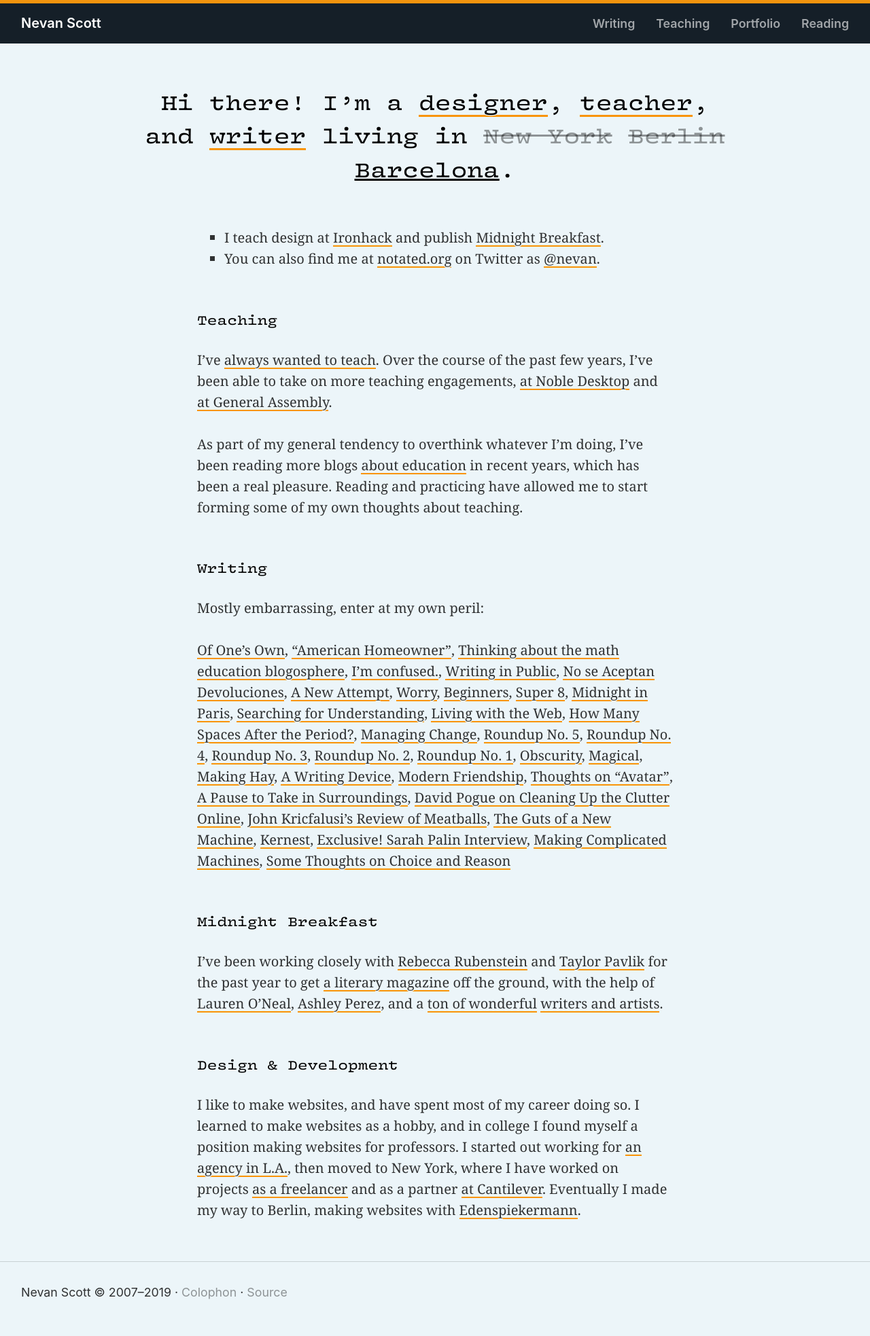
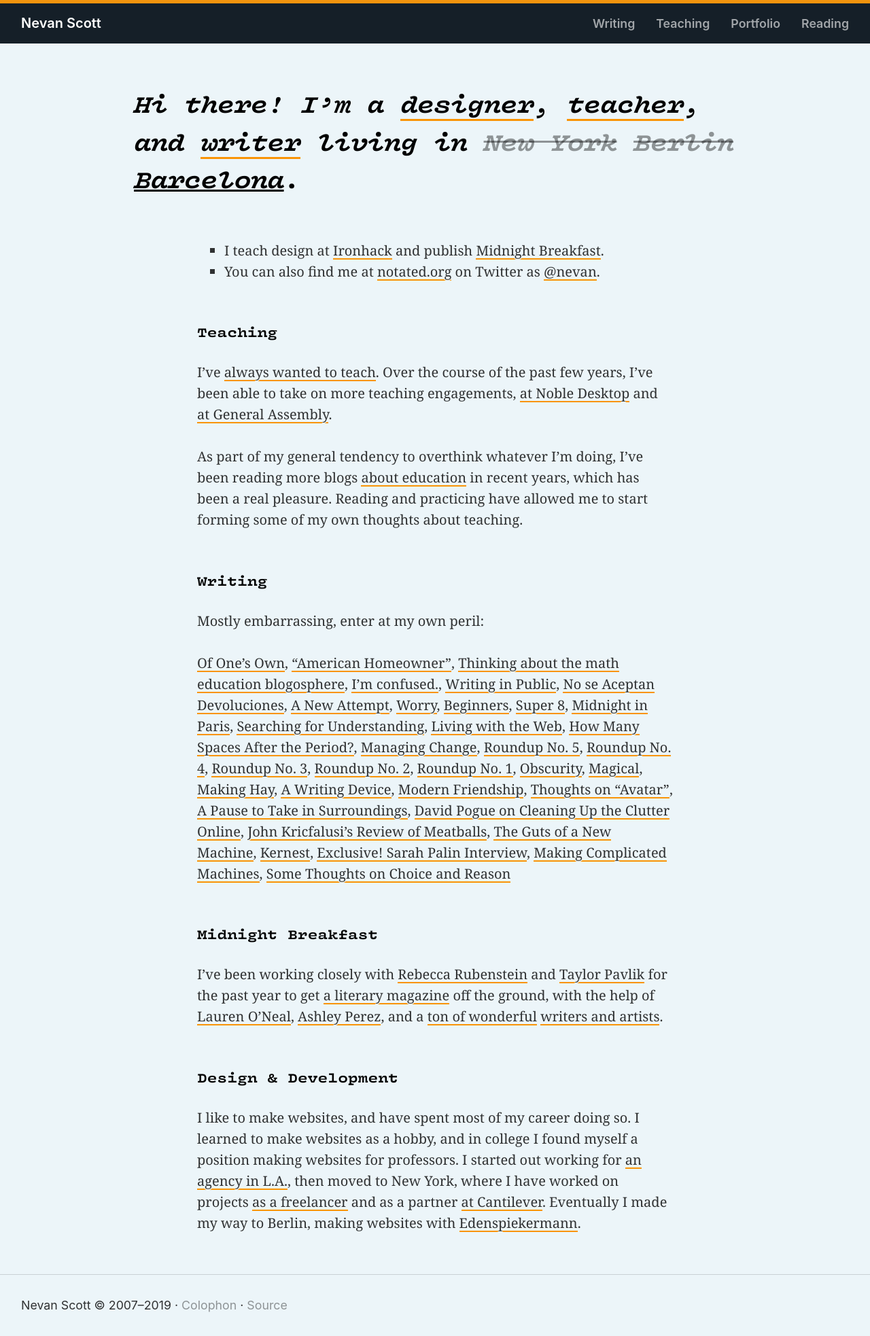
Before and after one commit to nevanscott/nevanscott.github.io, a Jekyll site: the page built from index.md, in a window 1280 px wide. Shown: the whole page at 68% size. Built offline with Jekyll 4.4.1, drawn with Linux system fonts in a browser that asks for light colours; some web fonts are replaced.

Commit message:
Update typography styles

```diff
--- a/_sass/base.scss
+++ b/_sass/base.scss
@@ -50,13 +50,13 @@ h1 {
   --link-stroke-width: var(--link-stroke-width-heading);
   &.page-title {
     font-family: var(--font-family-decorative);
-    font-weight: normal;
+    font-weight: 900;
   }
 }
 h2 {
   font-family: var(--font-family-decorative);
 	font-size: var(--font-size-subhead);
-  font-weight: normal;
+  font-weight: 700;
 	margin: var(--type-space-500) 0 var(--type-space-400);
 }
 p {
@@ -65,12 +65,13 @@ p {
 	  color: var(--text-display-color);
 	  font-family: var(--font-family-decorative);
 	  font-size: var(--font-size-title);
-    font-style: normal;
-	  font-weight: normal;
+    font-style: italic;
+	  font-weight: 700;
+    letter-spacing: -0.06em;
 	  --link-stroke-width: var(--link-stroke-width-heading);
     margin-bottom: var(--type-space-tad);
     max-width: calc(var(--reading-measure) * var(--interval) * var(--interval));
-    text-align: center;
+    text-align: left;
 	}
 }
 img {
--- a/_sass/fonts.scss
+++ b/_sass/fonts.scss
@@ -1,11 +1,97 @@
+$prefix: '/fonts/vulf-mono/';
+
 @font-face {
     font-family: 'Vulf Mono';
-    src:    url('/fonts/vulf-mono/Vulf_Mono-Regular_web.eot');
-    src:    url('/fonts/vulf-mono/Vulf_Mono-Regular_web.eot?#iefix') format('embedded-opentype'),
-            url('/fonts/vulf-mono/Vulf_Mono-Regular_web.woff') format('woff'),
-            url('/fonts/vulf-mono/Vulf_Mono-Regular_web.woff2') format('woff2'),
-            url('/fonts/vulf-mono/Vulf_Mono-Regular_web.ttf') format('truetype'),
-            url('/fonts/vulf-mono/Vulf_Mono-Regular_web.svg#svgFontName') format('svg');
+    src:    url($prefix + 'Vulf_Mono-Light_web.eot');
+    src:    url($prefix + 'Vulf_Mono-Light_web.eot?#iefix') format('embedded-opentype'),
+            url($prefix + 'Vulf_Mono-Light_web.woff') format('woff'),
+            url($prefix + 'Vulf_Mono-Light_web.woff2') format('woff2'),
+            url($prefix + 'Vulf_Mono-Light_web.ttf') format('truetype'),
+            url($prefix + 'Vulf_Mono-Light_web.svg#svgFontName') format('svg');
+    font-weight: 300;
+    font-style: normal;
+}
+
+@font-face {
+    font-family: 'Vulf Mono';
+    src:    url($prefix + 'Vulf_Mono-Light_Italic_web.eot');
+    src:    url($prefix + 'Vulf_Mono-Light_Italic_web.eot?#iefix') format('embedded-opentype'),
+            url($prefix + 'Vulf_Mono-Light_Italic_web.woff') format('woff'),
+            url($prefix + 'Vulf_Mono-Light_Italic_web.woff2') format('woff2'),
+            url($prefix + 'Vulf_Mono-Light_Italic_web.ttf') format('truetype'),
+            url($prefix + 'Vulf_Mono-Light_Italic_web.svg#svgFontName') format('svg');
+    font-weight: 300;
+    font-style: italic;
+}
+
+@font-face {
+    font-family: 'Vulf Mono';
+    src:    url($prefix + 'Vulf_Mono-Regular_web.eot');
+    src:    url($prefix + 'Vulf_Mono-Regular_web.eot?#iefix') format('embedded-opentype'),
+            url($prefix + 'Vulf_Mono-Regular_web.woff') format('woff'),
+            url($prefix + 'Vulf_Mono-Regular_web.woff2') format('woff2'),
+            url($prefix + 'Vulf_Mono-Regular_web.ttf') format('truetype'),
+            url($prefix + 'Vulf_Mono-Regular_web.svg#svgFontName') format('svg');
     font-weight: 400;
     font-style: normal;
 }
+
+@font-face {
+    font-family: 'Vulf Mono';
+    src:    url($prefix + 'Vulf_Mono-Italic_web.eot');
+    src:    url($prefix + 'Vulf_Mono-Italic_web.eot?#iefix') format('embedded-opentype'),
+            url($prefix + 'Vulf_Mono-Italic_web.woff') format('woff'),
+            url($prefix + 'Vulf_Mono-Italic_web.woff2') format('woff2'),
+            url($prefix + 'Vulf_Mono-Italic_web.ttf') format('truetype'),
+            url($prefix + 'Vulf_Mono-Italic_web.svg#svgFontName') format('svg');
+    font-weight: 400;
+    font-style: italic;
+}
+
+@font-face {
+    font-family: 'Vulf Mono';
+    src:    url($prefix + 'Vulf_Mono-Bold_web.eot');
+    src:    url($prefix + 'Vulf_Mono-Bold_web.eot?#iefix') format('embedded-opentype'),
+            url($prefix + 'Vulf_Mono-Bold_web.woff') format('woff'),
+            url($prefix + 'Vulf_Mono-Bold_web.woff2') format('woff2'),
+            url($prefix + 'Vulf_Mono-Bold_web.ttf') format('truetype'),
+            url($prefix + 'Vulf_Mono-Bold_web.svg#svgFontName') format('svg');
+    font-weight: 700;
+    font-style: normal;
+}
+
+@font-face {
+    font-family: 'Vulf Mono';
+    src:    url($prefix + 'Vulf_Mono-Bold_Italic_web.eot');
+    src:    url($prefix + 'Vulf_Mono-Bold_Italic_web.eot?#iefix') format('embedded-opentype'),
+            url($prefix + 'Vulf_Mono-Bold_Italic_web.woff') format('woff'),
+            url($prefix + 'Vulf_Mono-Bold_Italic_web.woff2') format('woff2'),
+            url($prefix + 'Vulf_Mono-Bold_Italic_web.ttf') format('truetype'),
+            url($prefix + 'Vulf_Mono-Bold_Italic_web.svg#svgFontName') format('svg');
+    font-weight: 700;
+    font-style: italic;
+}
+
+@font-face {
+    font-family: 'Vulf Mono';
+    src:    url($prefix + 'Vulf_Mono-Black_web.eot');
+    src:    url($prefix + 'Vulf_Mono-Black_web.eot?#iefix') format('embedded-opentype'),
+            url($prefix + 'Vulf_Mono-Black_web.woff') format('woff'),
+            url($prefix + 'Vulf_Mono-Black_web.woff2') format('woff2'),
+            url($prefix + 'Vulf_Mono-Black_web.ttf') format('truetype'),
+            url($prefix + 'Vulf_Mono-Black_web.svg#svgFontName') format('svg');
+    font-weight: 900;
+    font-style: normal;
+}
+
+@font-face {
+    font-family: 'Vulf Mono';
+    src:    url($prefix + 'Vulf_Mono-Black_Italic_web.eot');
+    src:    url($prefix + 'Vulf_Mono-Black_Italic_web.eot?#iefix') format('embedded-opentype'),
+            url($prefix + 'Vulf_Mono-Black_Italic_web.woff') format('woff'),
+            url($prefix + 'Vulf_Mono-Black_Italic_web.woff2') format('woff2'),
+            url($prefix + 'Vulf_Mono-Black_Italic_web.ttf') format('truetype'),
+            url($prefix + 'Vulf_Mono-Black_Italic_web.svg#svgFontName') format('svg');
+    font-weight: 900;
+    font-style: italic;
+}
--- a/_sass/globals/_typography.scss
+++ b/_sass/globals/_typography.scss
@@ -63,6 +63,7 @@
 @media #{$ssl} {
   :root {
     --font-size: 20px;
+    --font-size-title: var(--font-size-scale-900);
     --line-height: 1.55;
   }
 }
```
